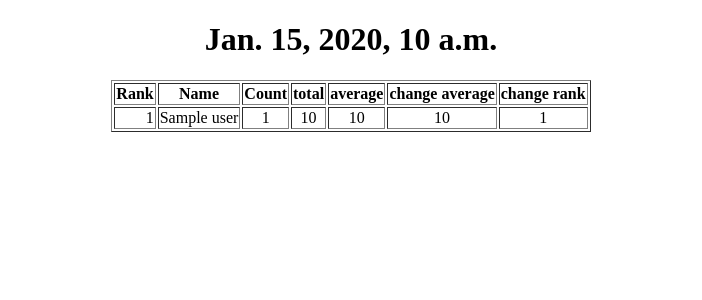
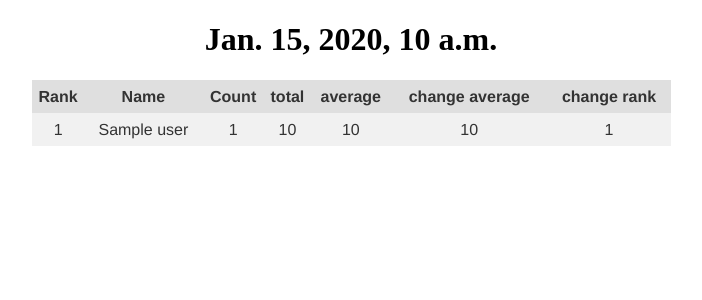
Before and after one commit to kiiiiiiiim/aver, a Django app: template score/templates/score/monthly_score.html in a window 1280 px wide. Shown: the top 300 px of the page, without its empty margins (289-991 px from the left). Run offline with Django 3.2, Linux system fonts and the light colour scheme; the template is opened without the code that fills it: most values are stand-ins (such as "Sample title", 1, 10 or a date in 2020).

Commit message:
CSS 적용해봄

```diff
--- /dev/null
+++ b/score/static/tab.css
@@ -0,0 +1,41 @@
+table {
+	color: #333;
+	font-family: Helvetica, Arial, sans-serif;
+	width: 640px;
+	border-collapse: collapse;
+	border-spacing: 0;
+}
+td, th {
+	border: 1px solid transparent;
+	/* No more visible border */
+	height: 30px;
+	transition: all 0.3s;
+	/* Simple transition for hover effect */
+}
+th {
+	background: #DFDFDF;
+	/* Darken header a bit */
+	font-weight: bold;
+}
+td {
+	background: #FAFAFA;
+	text-align: center;
+}
+
+/* Cells in even rows (2,4,6...) are one color */
+
+tr:nth-child(even) td {
+	background: #F1F1F1;
+}
+
+/* Cells in odd rows (1,3,5...) are another (excludes header cells)  */
+
+tr:nth-child(odd) td {
+	background: #FEFEFE;
+}
+tr td:hover {
+	background: #666;
+	color: #FFF;
+}
+
+/* Hover cell effect! */
--- a/score/templates/score/monthly_score.html
+++ b/score/templates/score/monthly_score.html
@@ -1,6 +1,9 @@
 <!DOCTYPE html>
+
 <html lang="en">
 <head>
+    {% load static %}
+    <link rel="stylesheet" type="text/css" href="{% static '/tab.css' %}">
     <meta charset="UTF-8">
     <title>Title</title>
 </head>
```
Also changed, not shown: score/templates/score/tab.css (deleted).
